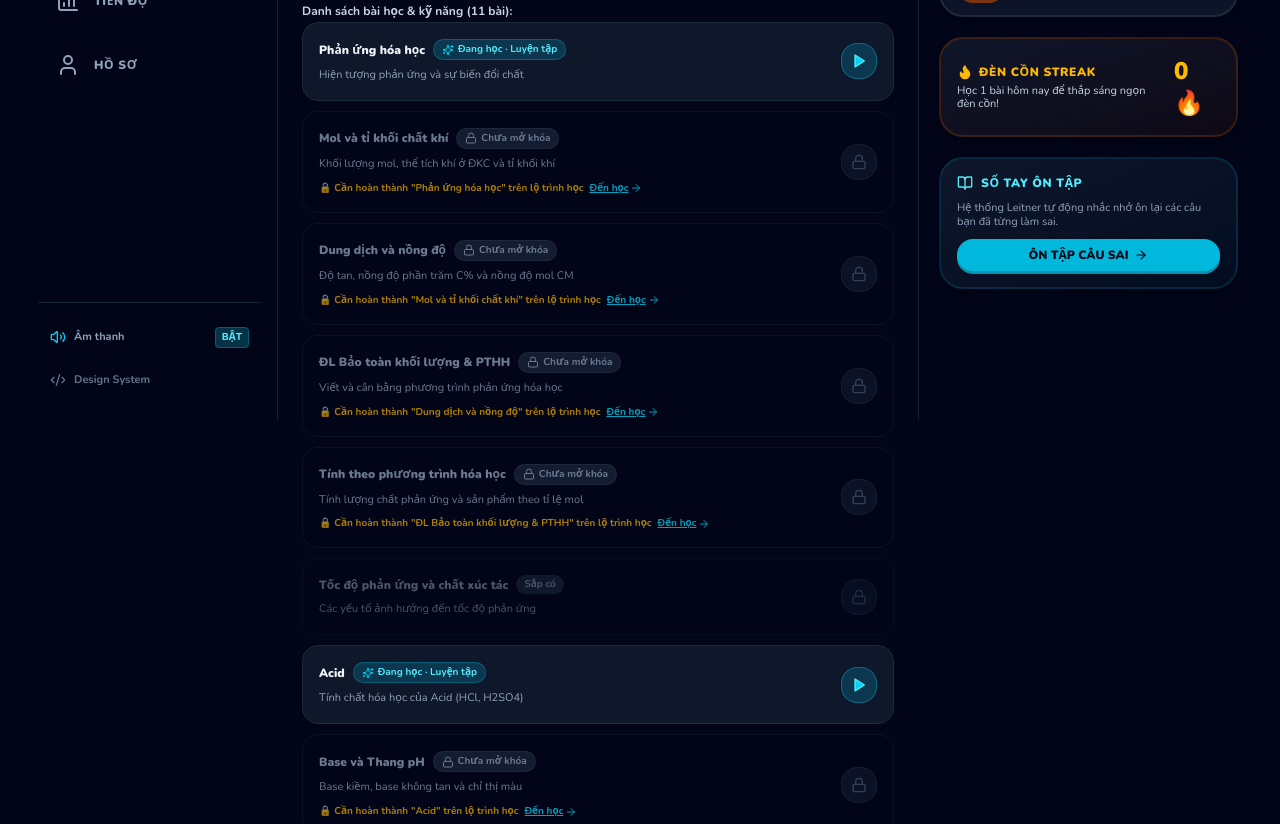
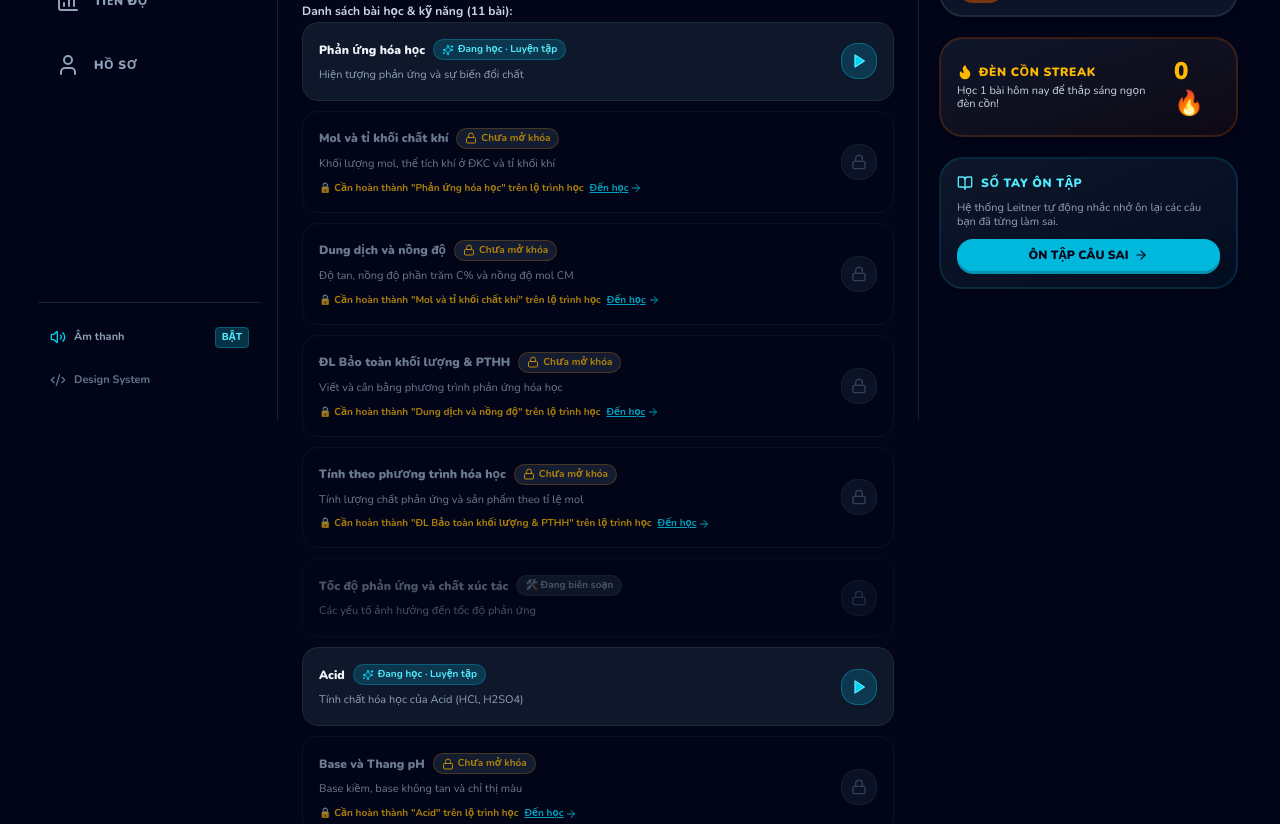
Before and after one commit to MinhSonWwW/chem-solve, a React (Vite) app: page /#/practice in a window 1280 px wide. Shown: the part 380-1204 px from the top of the page. Built offline with nearby package versions, Linux system fonts and the light colour scheme.

Commit message:
fix(practice): clarify badges between 'Chưa mở khóa' (locked by progression) and 'Đang biên soạn' (coming soon in SGK)

```diff
--- a/src/app/pages/PracticePage.tsx
+++ b/src/app/pages/PracticePage.tsx
@@ -329,8 +329,8 @@ export const PracticePage: React.FC = () => {
                             {lesson.title}
                           </span>
                           {!lesson.ready ? (
-                            <span className="text-[10px] font-bold bg-slate-800 text-slate-400 px-2 py-0.5 rounded-lg">
-                              Sắp có
+                            <span className="text-[10px] font-bold bg-slate-800/90 text-slate-400 border border-slate-700/60 px-2 py-0.5 rounded-lg flex items-center gap-1">
+                              🛠️ Đang biên soạn
                             </span>
                           ) : status.isCompleted ? (
                             <span className="text-[10px] font-bold bg-emerald-500/20 text-emerald-300 border border-emerald-500/30 px-2 py-0.5 rounded-lg flex items-center gap-1">
@@ -341,8 +341,8 @@ export const PracticePage: React.FC = () => {
                               <Sparkles className="w-3 h-3 text-cyan-400" /> Đang học · Luyện tập
                             </span>
                           ) : (
-                            <span className="text-[10px] font-bold bg-slate-800/90 text-slate-400 border border-slate-700/60 px-2 py-0.5 rounded-lg flex items-center gap-1">
-                              <Lock className="w-3 h-3 text-slate-400" /> Chưa mở khóa
+                            <span className="text-[10px] font-bold bg-slate-800/90 text-amber-400/90 border border-amber-500/30 px-2 py-0.5 rounded-lg flex items-center gap-1">
+                              <Lock className="w-3 h-3 text-amber-400" /> Chưa mở khóa
                             </span>
                           )}
                         </div>
```
